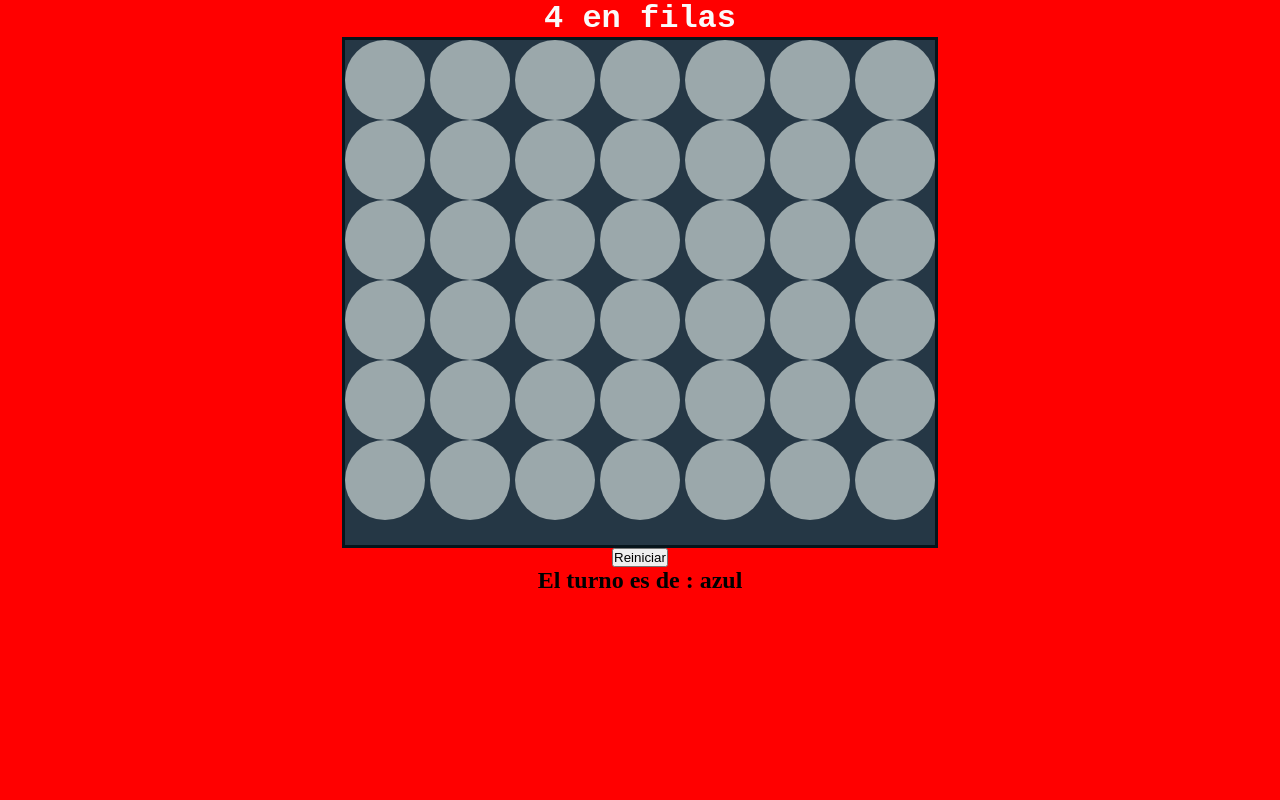
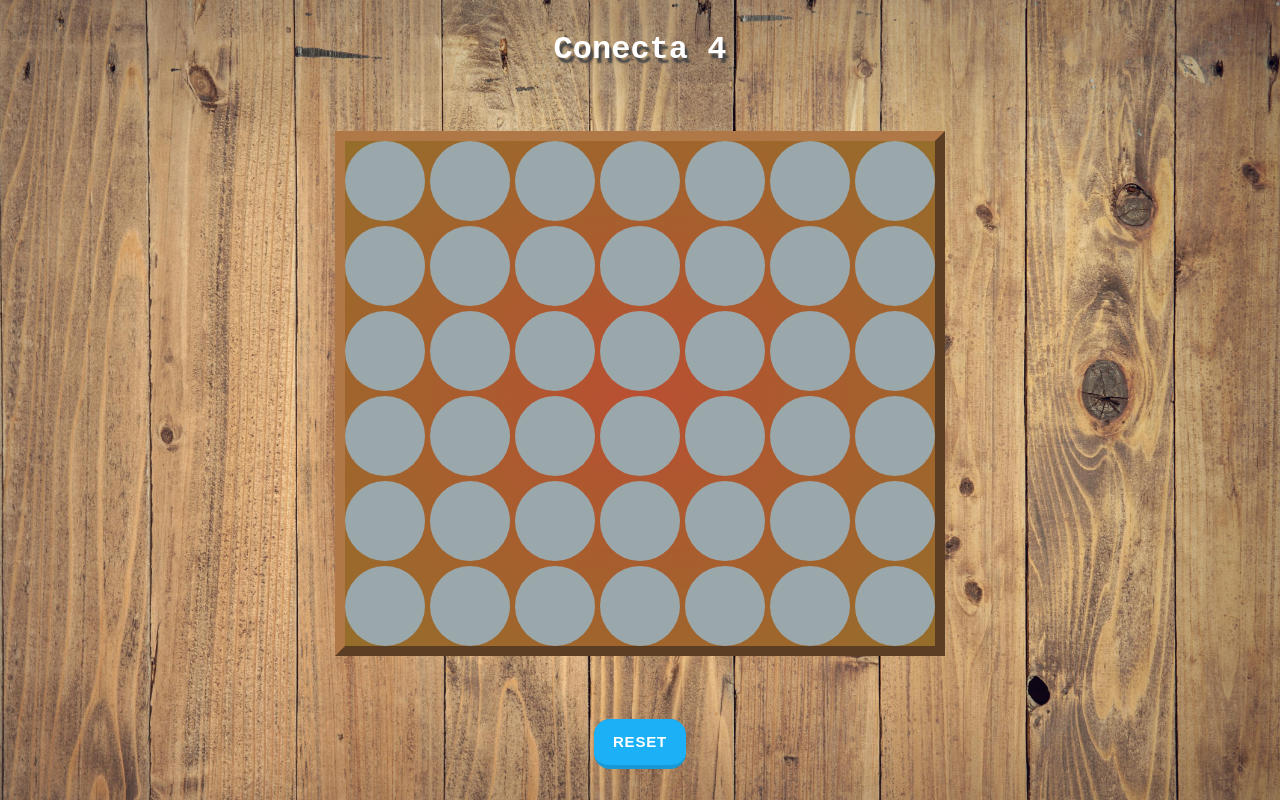
Before and after one commit to wilker31vivas/4-in-row, a React (Vite) app: page / in a window 1280 px wide. Built offline with nearby package versions, Linux system fonts and the light colour scheme.

Commit message:
se mejora los estilos

```diff
--- a/src/App.css
+++ b/src/App.css
@@ -13,30 +13,43 @@
 }
 
 body {
-  background-color: var(--background);
+  background-image: url(./img/background.jpg);
+  background-repeat: no-repeat;
+  background-size: cover;
 }
 
 main {
   display: flex;
   flex-direction: column;
-  place-items: center;
+  height: 100vh;
+  justify-content: space-around;
+  align-items: center;
 }
 
 h1 {
-  color: var(--title);
-  font-family: 'Courier New', Courier, monospace;
+  font-family: "Courier New", Courier, monospace;
+  color: #ffffff;
+  text-shadow: #474747 3px 5px 2px;
 }
 
 .grid {
   display: grid;
   grid-template-columns: repeat(7, minmax(50px, 1fr));
-  grid-template-rows: repeat(6, auto);
   gap: 5px;
-  border: var(--border-table) solid 3px;
-  background-color: var(--table-bg-color);
+  border: 10px outset #b07847;
+  background: #b94f32;
+  background: -moz-radial-gradient(center, #b94f32 0%, #956e2a 100%);
+  background: -webkit-radial-gradient(center, #b94f32 0%, #956e2a 100%);
+  background: radial-gradient(ellipse at center, #b94f32 0%, #956e2a 100%);
 }
 
-.box, .box-1 {
+.col {
+  display: grid;
+  gap: 5px;
+}
+
+.box,
+.box-1 {
   border-radius: 50%;
   background-color: var(--background);
   max-width: 100%;
@@ -48,35 +61,113 @@ h1 {
   border-radius: 50%;
   max-width: 100%;
   min-height: 50px;
-  transition: all .8s ease;
+  transition: all 0.8s ease;
 }
 
 .red {
-  background-color: red;
+  background: #ce0000;
+  background: -moz-radial-gradient(center, #ce0000 0%, #2a2a2a 100%);
+  background: -webkit-radial-gradient(center, #ce0000 0%, #2a2a2a 100%);
+  background: radial-gradient(ellipse at center, #ce0000 0%, #2a2a2a 100%);
 }
 
 .blue {
-  background-color: blue;
+  background: #0932ce;
+  background: -moz-radial-gradient(center, #0932ce 0%, #2a2a2a 100%);
+  background: -webkit-radial-gradient(center, #0932ce 0%, #2a2a2a 100%);
+  background: radial-gradient(ellipse at center, #0932ce 0%, #2a2a2a 100%);
+}
+
+.square-blue,
+.square-red {
+  background: #0932ce;
+  max-width: 50px;
+  min-height: 50px;
+  transition: all 0.8s ease;
 }
 
 .circle:active {
   background-color: aqua;
 }
 
+/* From Uiverse.io by cssbuttons-io */
+button {
+  appearance: button;
+  background-color: #1899d6;
+  border: solid transparent;
+  border-radius: 16px;
+  border-width: 0 0 4px;
+  box-sizing: border-box;
+  color: #ffffff;
+  cursor: pointer;
+  display: inline-block;
+  font-size: 15px;
+  font-weight: 700;
+  letter-spacing: 0.8px;
+  line-height: 20px;
+  margin: 0;
+  outline: none;
+  overflow: visible;
+  padding: 13px 19px;
+  text-align: center;
+  text-transform: uppercase;
+  touch-action: manipulation;
+  transform: translateZ(0);
+  transition: filter 0.2s;
+  user-select: none;
+  -webkit-user-select: none;
+  vertical-align: middle;
+  white-space: nowrap;
+}
+
+button:after {
+  background-clip: padding-box;
+  background-color: #1cb0f6;
+  border: solid transparent;
+  border-radius: 16px;
+  border-width: 0 0 4px;
+  bottom: -4px;
+  content: "";
+  left: 0;
+  position: absolute;
+  right: 0;
+  top: 0;
+  z-index: -1;
+}
+
+button:main,
+button:focus {
+  user-select: auto;
+}
+
+button:hover:not(:disabled) {
+  filter: brightness(1.1);
+}
+
+button:disabled {
+  cursor: auto;
+}
+
+button:active:after {
+  border-width: 0 0 0px;
+}
+
+button:active {
+  padding-bottom: 10px;
+}
+
 @media only screen and (min-width: 600px) {
   body {
     background-color: red;
   }
+
   .grid {
     display: grid;
     grid-template-columns: repeat(7, minmax(80px, 1fr));
-    grid-template-rows: repeat(6, auto);
-    gap: 5px;
-    border: var(--border-table) solid 3px;
-    background-color: var(--table-bg-color);
   }
 
-  .box, .box-1 {
+  .box,
+  .box-1 {
     border-radius: 50%;
     background-color: var(--background);
     max-width: 100%;
@@ -88,6 +179,6 @@ h1 {
     border-radius: 50%;
     max-width: 100%;
     min-height: 80px;
-    transition: all .8s ease;
+    transition: all 0.8s ease;
   }
 }
--- a/src/App.jsx
+++ b/src/App.jsx
@@ -2,13 +2,14 @@ import { useContext } from 'react'
 import './App.css'
 import { Box } from './Box'
 import { GameContext } from './context/GameContext';
+import { Circle } from './Circle';
 
 function App() {
-  const { turn, arrayBoxs } = useContext(GameContext)
+  const { turn, arrayBoxs, reset } = useContext(GameContext)
 
   return (
     <main>
-      <h1>4 en filas</h1>
+      <h1>Conecta 4</h1>
       <div className="grid">
         <div className="col">
           {arrayBoxs[0].map((_, i) => {
@@ -50,10 +51,7 @@ function App() {
           return <Box key={i} id={i}></Box>
         })} */}
       </div>
-      <button>Reiniciar</button>
-      <div>
-        <h2>El turno es de : {turn == true ? 'azul' : 'rojo'}</h2>
-      </div>
+      <button className='reset' onClick={()=> reset()}>Reset</button>
     </main>
   )
 }
--- a/src/Box.jsx
+++ b/src/Box.jsx
@@ -3,7 +3,7 @@ import { Circle } from "./Circle"
 import { GameContext } from './context/GameContext';
 
 export function Box({ id, col }) {
-    const { turn, setTurn, arrayBoxs, setArrayCol } = useContext(GameContext)
+    const { turn, setTurn, arrayBoxs, setArrayBoxs } = useContext(GameContext)
     const [isClicked, setIsClicked] = useState(false);
 
     const handleClick = (e) => {
@@ -16,7 +16,7 @@ export function Box({ id, col }) {
             if (!index){
                 updatedArray[col][i].filled = true;
                 updatedArray[col][i].color = turn ? 'blue' : 'red';
-                setArrayCol(updatedArray);
+                setArrayBoxs(updatedArray);
                  break
             }
         }
--- a/src/context/GameContext.jsx
+++ b/src/context/GameContext.jsx
@@ -7,11 +7,14 @@ export function GameContextProvider({ children }) {
     const [turn, setTurn] = useState(true)
     const initialArrayCol = Array(7).fill(null).map(() => Array(6).fill(null).map(() => ({ filled: false, color: null })))
     const boxes = Array.from({ length: 42 });
-    const [arrayBoxs, setArrayCol] = useState(initialArrayCol);
-    const [flattenedArray, setflattenedArray] = useState(initialArrayCol.flat());
+    const [arrayBoxs, setArrayBoxs] = useState(initialArrayCol);
+    const [flattenedArray, setFlattenedArray] = useState(initialArrayCol.flat());
 
     function reset() {
-        setTurn(true)
+        setTurn(true);
+        setArrayBoxs(initialArrayCol); // Resetea el estado de las casillas
+        setFlattenedArray(initialArrayCol.flat()); // Resetea el array aplanado
+        wins.fill(false); // Resetea el estado de las victorias
     }
 
     useEffect(() => {
@@ -29,7 +32,7 @@ export function GameContextProvider({ children }) {
 
 
     return (
-        <GameContext.Provider value={{ turn, setTurn, boxes, reset, arrayBoxs, setArrayCol }}>
+        <GameContext.Provider value={{ turn, setTurn, boxes, reset, arrayBoxs, setArrayBoxs }}>
             {children}
         </GameContext.Provider>
     )
```
Also changed, not shown: src/img/background.jpg (added).
